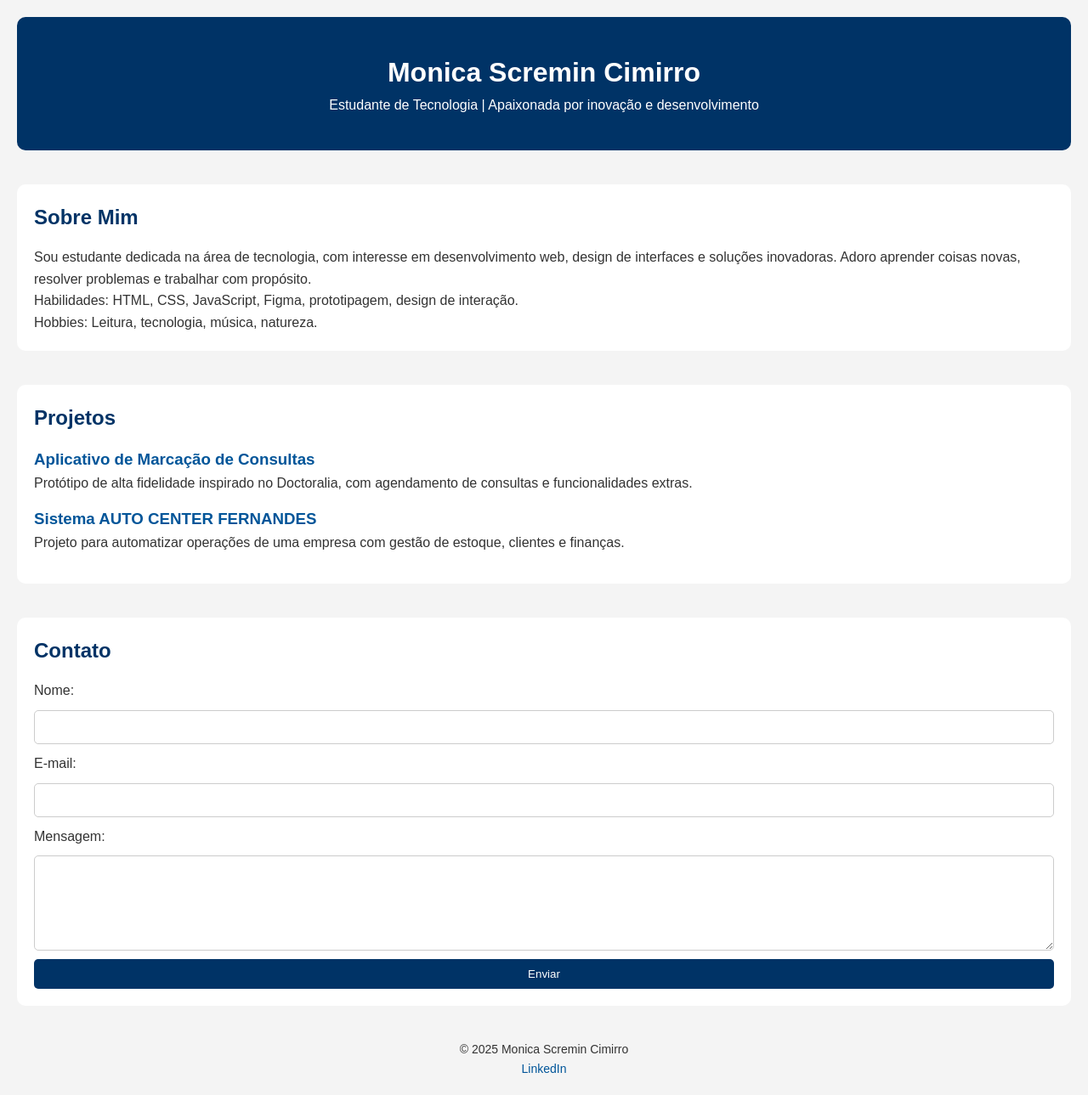
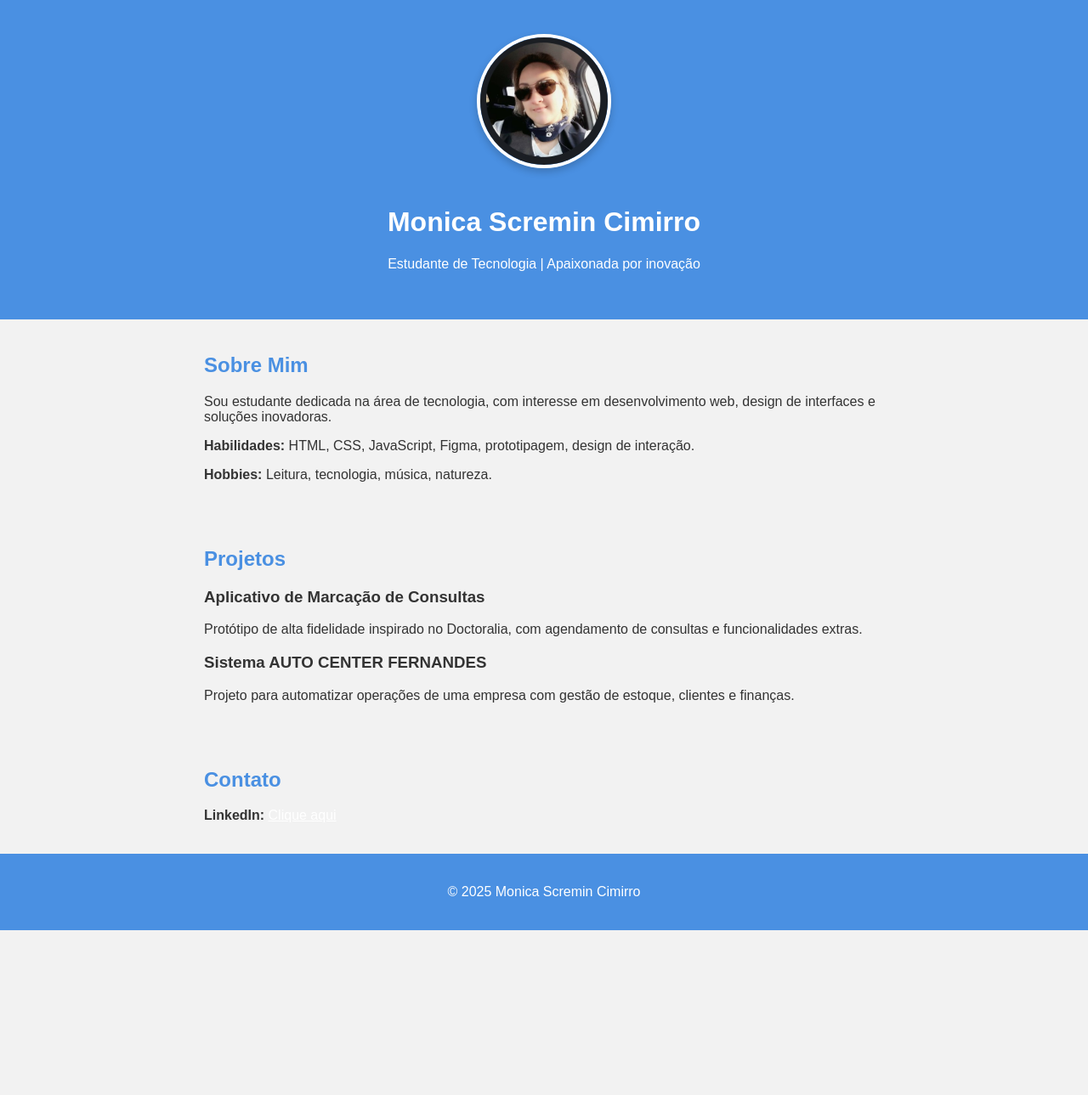
Before and after one commit to monicacimirro/portifolio, a plain HTML site: page index.html in a window 1280 px wide. Shown: the whole page at 85% size. After the commit the page ends 1095 px from the top, so only its background shows below. Drawn offline with nearby package versions, Linux system fonts and the light colour scheme; files that its build step writes are made by us from their sources.

Commit message:
Primeiro commit do portfólio

```diff
--- a/index.html
+++ b/index.html
@@ -1,58 +1,90 @@
 <!DOCTYPE html>
-<html lang="pt-BR">
+<html lang="pt-br">
 <head>
-    <meta charset="UTF-8" />
-    <meta name="viewport" content="width=device-width, initial-scale=1.0" />
-    <title>Monica Scremin Cimirro - Portfólio</title>
-    <link rel="stylesheet" href="style.css" />
+    <meta charset="UTF-8">
+    <meta name="viewport" content="width=device-width, initial-scale=1.0">
+    <title>Portfólio - Monica Scremin Cimirro</title>
+    <style>
+        body {
+          font-family: Arial, sans-serif;
+          margin: 0;
+          padding: 0;
+          background-color: #f2f2f2;
+          color: #333;
+        }
+
+        header {
+          background-color: #4a90e2;
+          color: white;
+          text-align: center;
+          padding: 40px 20px;
+        }
+
+        .foto-perfil {
+          width: 150px;
+          height: 150px;
+          border-radius: 50%;
+          border: 4px solid white;
+          box-shadow: 0 4px 10px rgba(0,0,0,0.2);
+          object-fit: cover;
+          margin-bottom: 20px;
+        }
+
+        section {
+          padding: 20px;
+          max-width: 800px;
+          margin: auto;
+        }
+
+        h2 {
+          color: #4a90e2;
+        }
+
+        footer {
+          text-align: center;
+          padding: 20px;
+          background-color: #4a90e2;
+          color: white;
+        }
+
+        a {
+          color: #fff;
+          text-decoration: underline;
+        }
+    </style>
 </head>
 <body>
+
     <header>
+        <img src="minhafoto.jpg" alt="Monica Scremin Cimirro" class="foto-perfil">
         <h1>Monica Scremin Cimirro</h1>
-        <p>Estudante de Tecnologia | Apaixonada por inovação e desenvolvimento</p>
+        <p>Estudante de Tecnologia | Apaixonada por inovação</p>
     </header>
 
-    <section id="sobre">
+    <section>
         <h2>Sobre Mim</h2>
-        <p>Sou estudante dedicada na área de tecnologia, com interesse em desenvolvimento web, design de interfaces e soluções inovadoras. Adoro aprender coisas novas, resolver problemas e trabalhar com propósito.</p>
-        <p>Habilidades: HTML, CSS, JavaScript, Figma, prototipagem, design de interação.</p>
-        <p>Hobbies: Leitura, tecnologia, música, natureza.</p>
+        <p>Sou estudante dedicada na área de tecnologia, com interesse em desenvolvimento web, design de interfaces e soluções inovadoras.</p>
+        <p><strong>Habilidades:</strong> HTML, CSS, JavaScript, Figma, prototipagem, design de interação.</p>
+        <p><strong>Hobbies:</strong> Leitura, tecnologia, música, natureza.</p>
     </section>
 
-    <section id="projetos">
+    <section>
         <h2>Projetos</h2>
-        <article>
-            <h3>Aplicativo de Marcação de Consultas</h3>
-            <p>Protótipo de alta fidelidade inspirado no Doctoralia, com agendamento de consultas e funcionalidades extras.</p>
-        </article>
-        <article>
-            <h3>Sistema AUTO CENTER FERNANDES</h3>
-            <p>Projeto para automatizar operações de uma empresa com gestão de estoque, clientes e finanças.</p>
-        </article>
-        <!-- Adicione mais projetos se quiser -->
+        <h3>Aplicativo de Marcação de Consultas</h3>
+        <p>Protótipo de alta fidelidade inspirado no Doctoralia, com agendamento de consultas e funcionalidades extras.</p>
+
+        <h3>Sistema AUTO CENTER FERNANDES</h3>
+        <p>Projeto para automatizar operações de uma empresa com gestão de estoque, clientes e finanças.</p>
     </section>
 
-    <section id="contato">
+    <section>
         <h2>Contato</h2>
-        <form id="formContato">
-            <label for="nome">Nome:</label>
-            <input type="text" id="nome" required />
-
-            <label for="email">E-mail:</label>
-            <input type="email" id="email" required />
-
-            <label for="mensagem">Mensagem:</label>
-            <textarea id="mensagem" rows="5" required></textarea>
-
-            <button type="submit">Enviar</button>
-        </form>
+        <p><strong>LinkedIn:</strong> <a href="https://www.linkedin.com/in/seu-usuario" target="_blank">Clique aqui</a></p>
     </section>
 
     <footer>
         <p>© 2025 Monica Scremin Cimirro</p>
-        <p><a href="https://www.linkedin.com/in/monica-scremin-cimirro-92a98626" target="_blank">LinkedIn</a></p>
     </footer>
 
-    <script src="script.js"></script>
 </body>
 </html>
--- /dev/null
+++ b/style.css
@@ -0,0 +1,41 @@
+body {
+    font-family: Arial, sans-serif;
+    background-color: #f9f9f9;
+    color: #333;
+    margin: 20px;
+}
+
+h1 {
+    color: #4a90e2;
+}
+
+h2, h3 {
+    color: #2c3e50;
+}
+
+form input, form textarea {
+    margin: 5px;
+    padding: 8px;
+    border: 1px solid #ccc;
+    border-radius: 5px;
+}
+
+    form input[type="submit"] {
+        background-color: #4a90e2;
+        color: white;
+        border: none;
+        cursor: pointer;
+    }
+
+        form input[type="submit"]:hover {
+            background-color: #357ab7;
+        }
+
+a {
+    color: #4a90e2;
+    text-decoration: none;
+}
+
+    a:hover {
+        text-decoration: underline;
+    }
```
Also changed, not shown: minhafoto.jpg (added).
